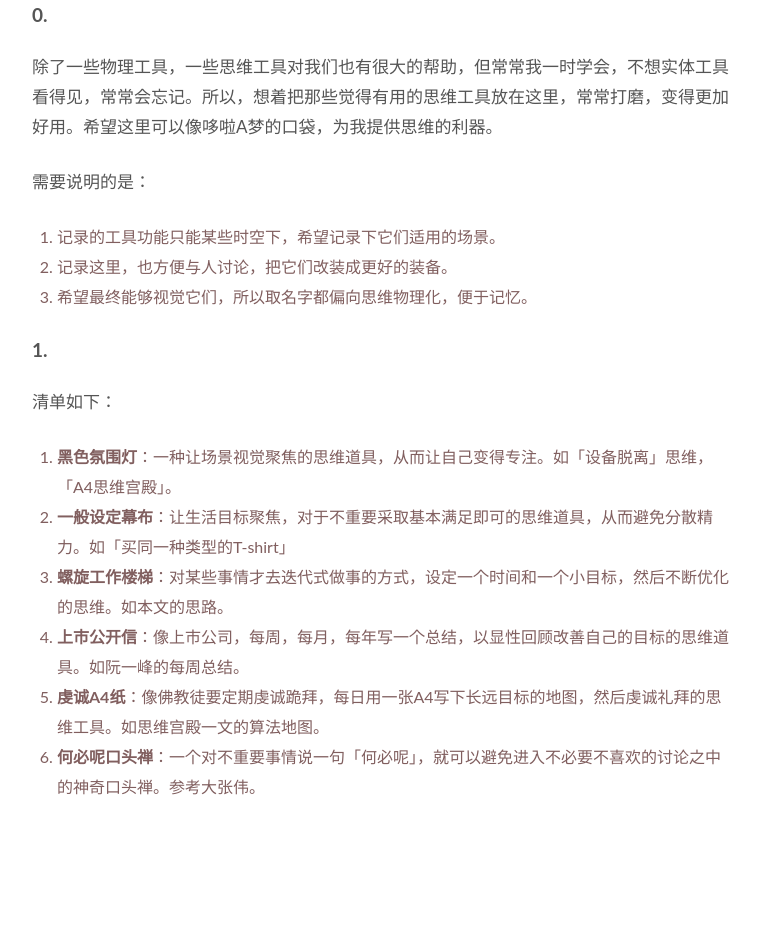
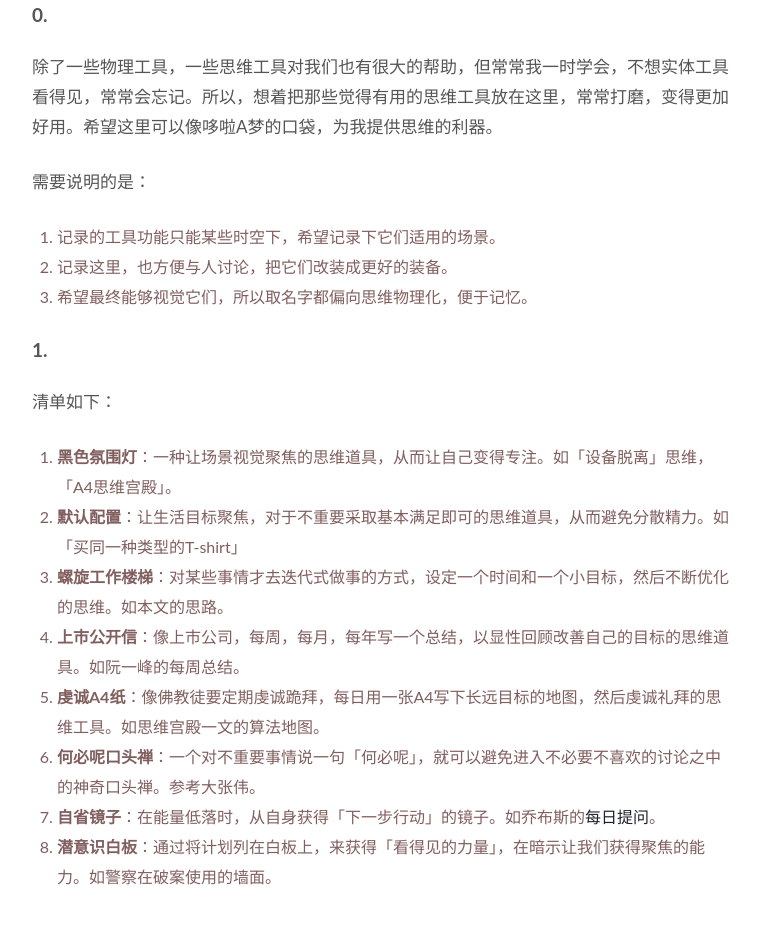
Before and after one commit to WillWang-X/willwang-x.github.io, a Jekyll site: the page built from _posts/blogs/2020-08-26-mindbox.md, in a window 1280 px wide. Shown: the part 593-1545 px from the top of the page, without its empty margins (258-1018 px from the left). Built offline with Jekyll 4.4.1, drawn with Linux system fonts in a browser that asks for light colours; before the commit the page ends 1455 px from its top, so only the background shows below that.

Commit message:
Add mirror & whiteboard

```diff
--- a/_posts/blogs/2020-08-26-mindbox.md
+++ b/_posts/blogs/2020-08-26-mindbox.md
@@ -29,8 +29,10 @@ published: true
 清单如下：
 
 1. **黑色氛围灯**：一种让场景视觉聚焦的思维道具，从而让自己变得专注。如「设备脱离」思维，「A4思维宫殿」。
-1. **一般设定幕布**：让生活目标聚焦，对于不重要采取基本满足即可的思维道具，从而避免分散精力。如「买同一种类型的T-shirt」
+1. **默认配置**：让生活目标聚焦，对于不重要采取基本满足即可的思维道具，从而避免分散精力。如「买同一种类型的T-shirt」
 1. **螺旋工作楼梯**：对某些事情才去迭代式做事的方式，设定一个时间和一个小目标，然后不断优化的思维。如本文的思路。
 1. **上市公开信**：像上市公司，每周，每月，每年写一个总结，以显性回顾改善自己的目标的思维道具。如阮一峰的每周总结。
 1. **虔诚A4纸**：像佛教徒要定期虔诚跪拜，每日用一张A4写下长远目标的地图，然后虔诚礼拜的思维工具。如思维宫殿一文的算法地图。
 2. **何必呢口头禅**：一个对不重要事情说一句「何必呢」，就可以避免进入不必要不喜欢的讨论之中的神奇口头禅。参考大张伟。
+3. **自省镜子**：在能量低落时，从自身获得「下一步行动」的镜子。如乔布斯的[每日提问](https://i.imgur.com/CZNxA6G.jpg)。
+4. **潜意识白板**：通过将计划列在白板上，来获得「看得见的力量」，在暗示让我们获得聚焦的能力。如警察在破案使用的墙面。
```
